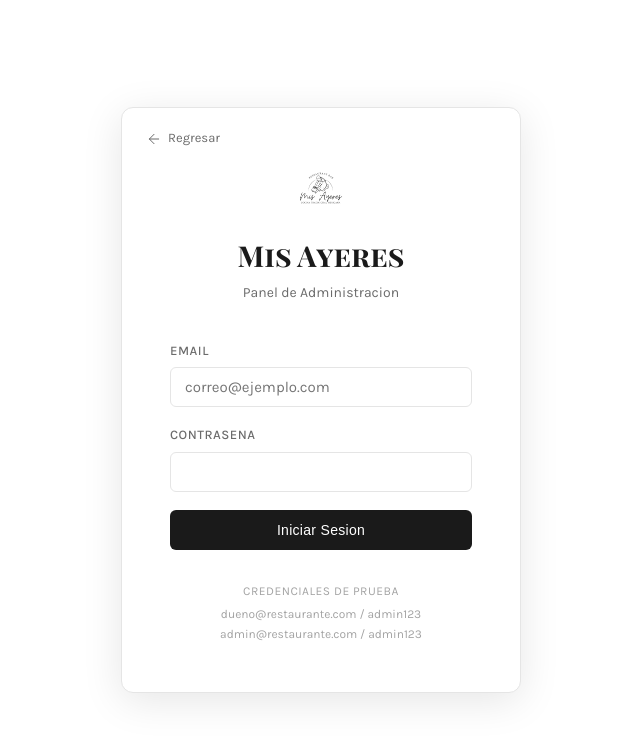
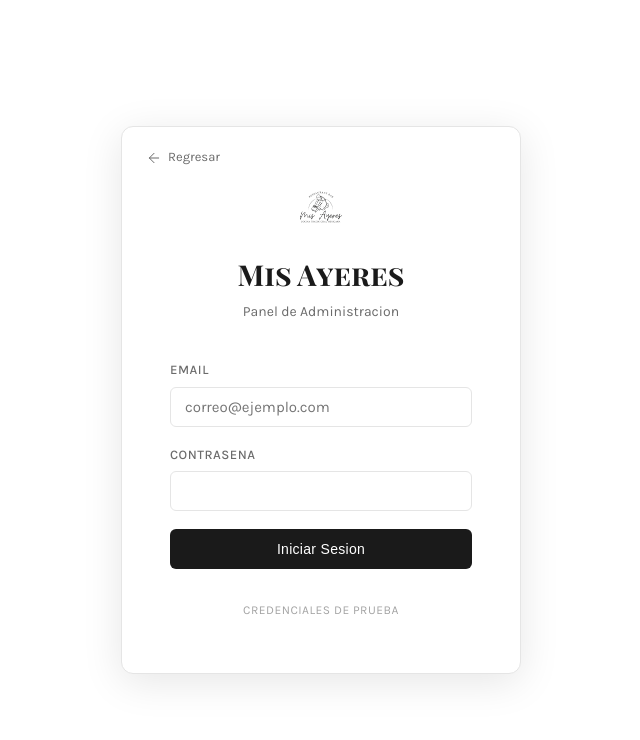
Before and after one commit to Trejo14/misayeres, a React (Vite) app in the folder client/: page /login in a window 1280 px wide. Shown: the top 740 px of the page, without its empty margins (319-959 px from the left). Built offline with nearby package versions, Linux system fonts and the light colour scheme; the HTML template or start-up script is replaced by a standard one.

Commit message:
Actualiza el proyecto

```diff
--- a/client/src/admin/Login.jsx
+++ b/client/src/admin/Login.jsx
@@ -87,8 +87,6 @@
         {import.meta.env.DEV && (
           <div style={{ marginTop: '32px', fontSize: '12px', color: 'var(--text-lightest)', textAlign: 'center' }}>
             <p style={{ marginBottom: '4px', textTransform: 'uppercase', letterSpacing: '0.5px' }}>Credenciales de prueba</p>
-            <p>dueno@restaurante.com / admin123</p>
-            <p>admin@restaurante.com / admin123</p>
           </div>
         )}
       </div>
```
